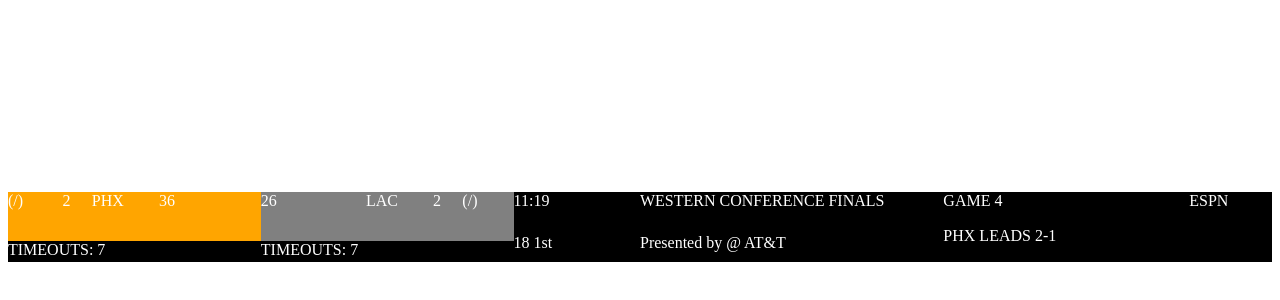
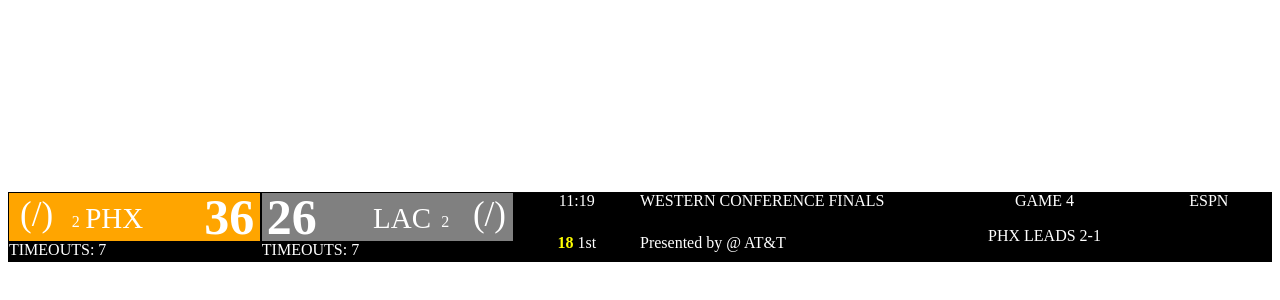
Before and after one commit to TaliSofiMato/scoreboard, a plain HTML site: page index.html in a window 1280 px wide. Shown: the part 496-796 px from the top of the page. Drawn offline with Linux system fonts and the light colour scheme.

Commit message:
score sizing, border lines and shot clock has color, corrected html names for right side

```diff
--- a/index.html
+++ b/index.html
@@ -16,8 +16,8 @@
       <div class="top-of-score">
         <div class="scoreright">26 </div>
         <div class="textright">LAC</div>
-        <div class="rankleft">2</div>
-        <div class="logoleft">(/)</div>
+        <div class="rankright">2</div>
+        <div class="logoright">(/)</div>
       </div>
       <div class="bottom-of-score">TIMEOUTS: 7</div>
     </div>
--- a/style.css
+++ b/style.css
@@ -8,7 +8,6 @@
   height: 70px;
   background-color: black;
   font-size: 0;
-
 }
 
 body {
@@ -24,6 +23,7 @@
 
 .scores {
   width: 40%;
+  opacity: 100%;
 }
 
 .score {
@@ -34,10 +34,14 @@
 
 .score-left {
   background-color: orange;
+  border:1px solid black;
+box-sizing: border-box;
 }
 
 .score-right {
   background-color: grey;
+  border:1px solid black;
+  box-sizing: border-box;
 }
 
 .top-of-score {
@@ -45,33 +49,73 @@
 }
 .top-of-score div{
     display: inline-block;
+    height: 100%;
+    vertical-align: top;
+    box-sizing: border-box;
 }
+
 .logoleft {
     width: 20%;
+    font-size: 35px;
+    position: relative;
+    left: 11px;
+    top: 2px;
+
 }
 .rankleft {
     width: 10%;
+    font-size: 16px;
+    text-align: center;
+    position: relative;
+    top: 20px;
 }
 .textleft{
     width: 25%;
+    font-size: 29px;
+    position: relative;
+    top: 9px;
+    right: 7px;
 }
 .scoreleft {
     width: 40%;
+    font-size: 50px;
+    font-weight: bold;
+    text-align: right;
+    position: relative;
+    bottom: 5px;
+    right: 5px;
 }
 
 .scoreright{
     width: 40%;
+    font-size: 50px;
+    font-weight: bold;
+    text-align: left;
+    position: relative;
+    bottom: 5px;
+    left: 5px;
 }
 .textright {
     width: 25%;
+    font-size: 29px;
+    position: relative;
+    top: 9px;
+    left: 7px;
 }
 .rankright{
     width: 10%;
+    font-size: 16px;
+    text-align: center;
+    position: relative;
+    top: 20px;
 }
 .logoright{
     width: 20%;
+    font-size: 35px;
+    position: relative;
+    left: 11px;
+    top: 2px;
 }
-
 .bottom-of-score {
   height: 30%;
   background-color: black;
@@ -80,6 +124,7 @@
 .time {
   height: 100%;
   width: 10%;
+  text-align: center;
 }
 .top-of-time {
   height: 60%;
@@ -87,37 +132,35 @@
 .bottom-of-time {
   height: 40%;
 }
-
 .bottom-of-time div {
   display: inline-block;
+}
+.shot-clock{
+    color: yellow;
+    font-weight: bold;
 }
 
 .context {
   width: 40%;
 }
-
 .left-of-context {
   width: 60%;
   float: left;
 }
-
 .top-of-left-context {
   height: 60%;
 }
-
 .bottom-of-left-context {
   height: 40%;
 }
-
 .right-of-context {
   width: 40%;
 float: right;
+text-align: center;
 }
-
 .top-of-right-context {
   height: 50%;
 }
-
 .bottom-of-right-context {
   height: 50%;
 }
```
